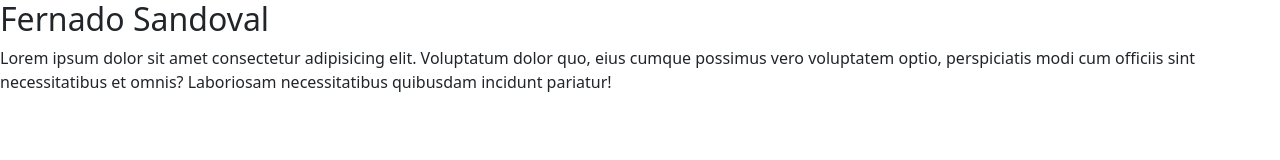
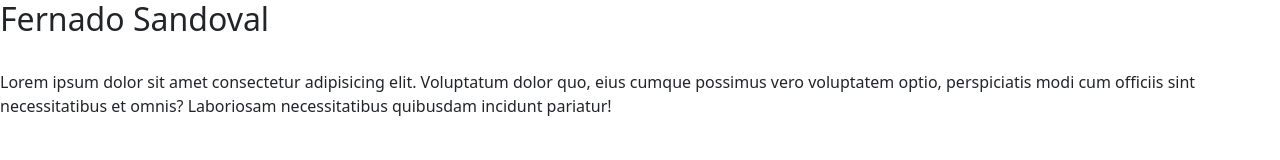
Before and after one commit to beztao01/transportacion, a plain HTML site: page portafolios/sandoval/sandoval.html in a window 1280 px wide. Drawn offline with nearby package versions, Linux system fonts and the light colour scheme.

Commit message:
commit  actualizando Sandoval

```diff
--- a/portafolios/sandoval/sandoval.html
+++ b/portafolios/sandoval/sandoval.html
@@ -9,6 +9,7 @@
 </head>
 <body>
     <h2>Fernado Sandoval</h2>
-    Lorem ipsum dolor sit amet consectetur adipisicing elit. Voluptatum dolor quo, eius cumque possimus vero voluptatem optio, perspiciatis modi cum officiis sint necessitatibus et omnis? Laboriosam necessitatibus quibusdam incidunt pariatur!
+    <br>
+   <p> Lorem ipsum dolor sit amet consectetur adipisicing elit. Voluptatum dolor quo, eius cumque possimus vero voluptatem optio, perspiciatis modi cum officiis sint necessitatibus et omnis? Laboriosam necessitatibus quibusdam incidunt pariatur!</p>
 </body>
 </html>
```
